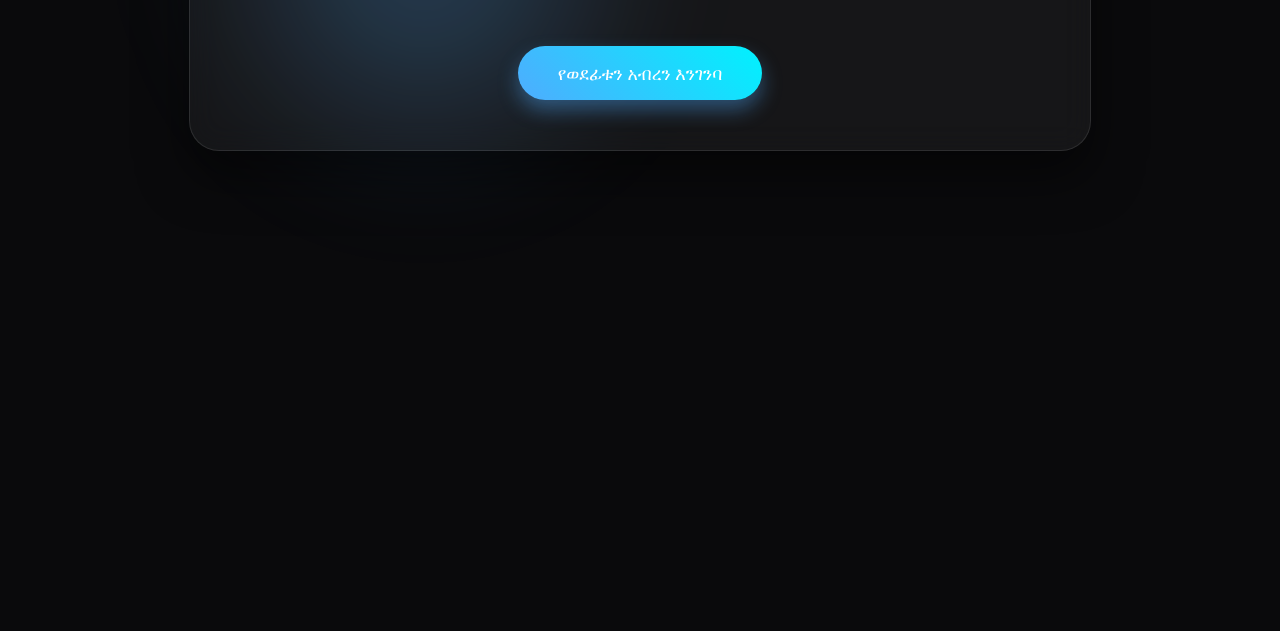
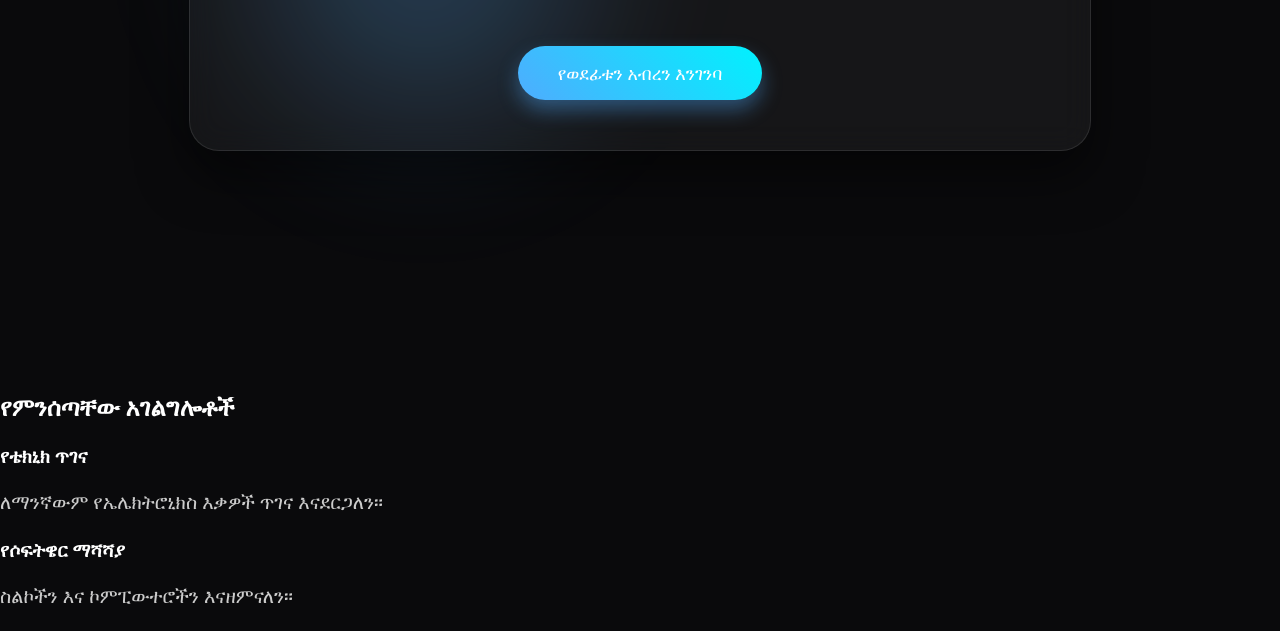
Before and after one commit to khalid7217-web/my-first-website, a plain HTML site: page index.html in a window 1280 px wide. Shown: the part 470-1101 px from the top of the page. Before the commit the page ends 840 px from the top, so only its background shows below. Drawn offline with Linux system fonts and the light colour scheme.

Commit message:
Add files via upload

```diff
--- a/index.html
+++ b/index.html
@@ -115,5 +115,18 @@
             <a href="#" class="btn">የወደፊቱን አብረን እንገንባ</a>
         </div>
     </div>
+    <section class="services">
+    <h2>የምንሰጣቸው አገልግሎቶች</h2>
+    <div class="service-grid">
+        <div class="service-card">
+            <h3>የቴክኒክ ጥገና</h3>
+            <p>ለማንኛውም የኤሌክትሮኒክስ እቃዎች ጥገና እናደርጋለን።</p>
+        </div>
+        <div class="service-card">
+            <h3>የሶፍትዌር ማሻሻያ</h3>
+            <p>ስልኮችን እና ኮምፒውተሮችን እናዘምናለን።</p>
+        </div>
+    </div>
+</section>
 </body>
 </html>
```
